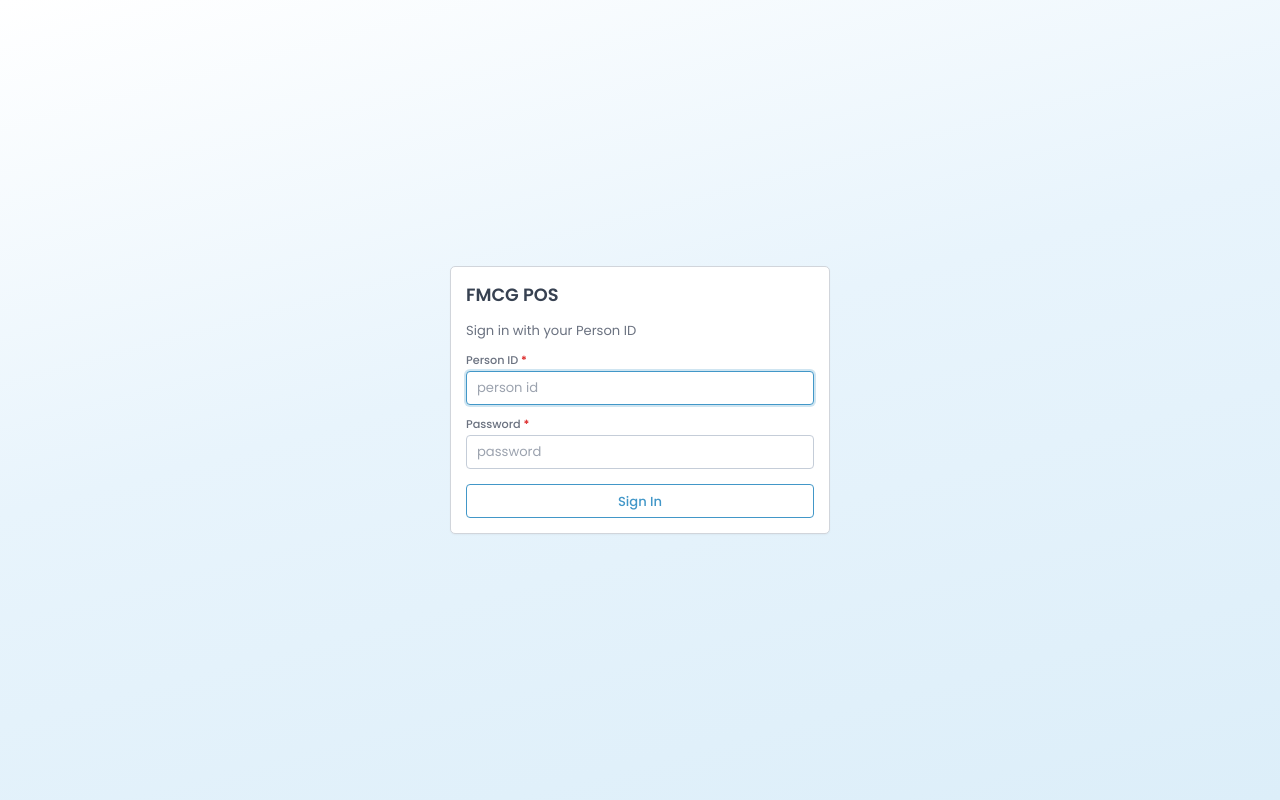
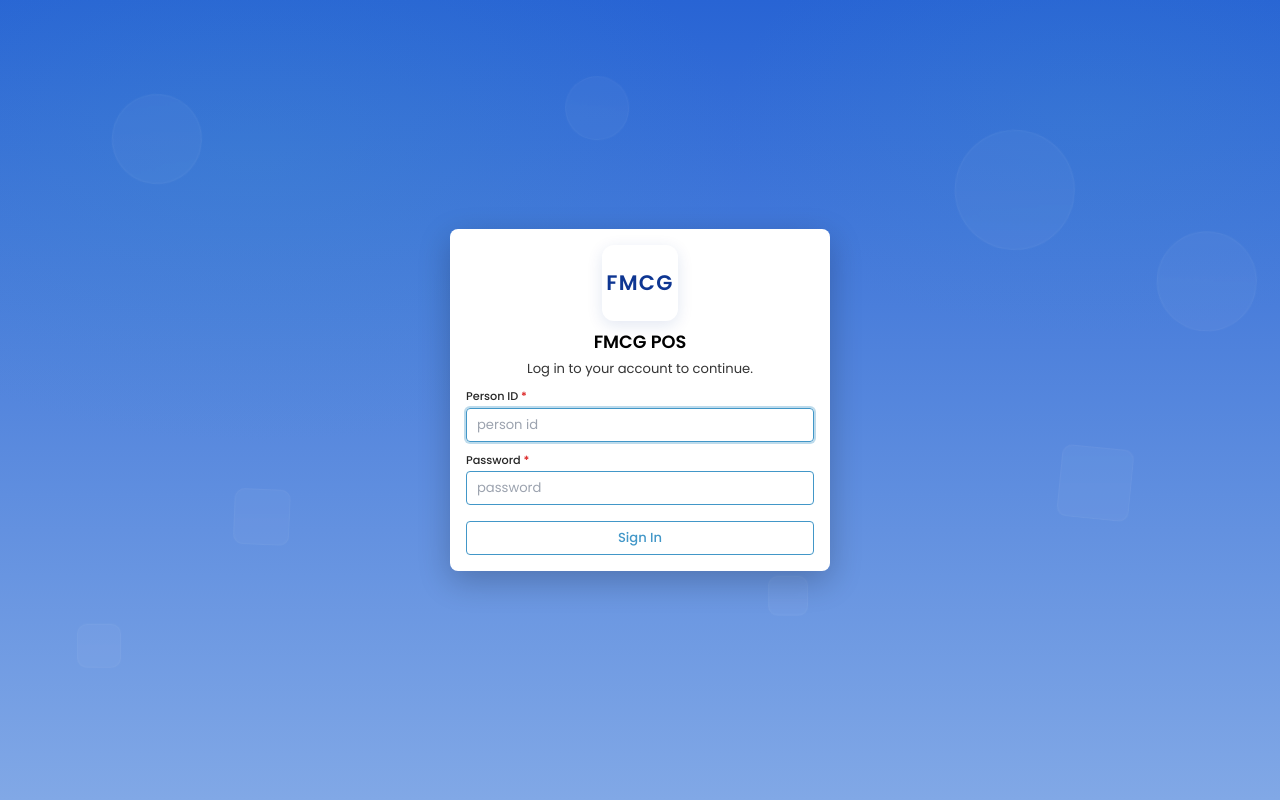
Before and after one commit to harshkathiriya23/POSManager, a Django app: page / in a window 1280 px wide. Run offline with Django 4.2, Linux system fonts and the light colour scheme.

Commit message:
minor change the css

```diff
--- a/application/views.py
+++ b/application/views.py
@@ -35,7 +35,7 @@ class LoginView(View):
             if not candidate.is_active:
                 messages.error(
                     request,
-                    "This account is deactivated. Contact your SuperAdmin or use Django admin to activate it.",
+                    "This account is deactivated. Contact your SuperAdmin to activate it.",
                 )
                 return render(request, self.template_name)
             if not candidate.check_password(password):
--- a/static/css/global.css
+++ b/static/css/global.css
@@ -928,17 +928,118 @@ input[type="file"].form-control {
   align-items: center;
   justify-content: center;
   padding: var(--spacing-xl);
-  background: linear-gradient(165deg, #ffffff 0%, #e8f4fc 45%, #dceef9 100%);
+  position: relative;
+  overflow: hidden;
+  background: radial-gradient(900px 520px at 20% 20%, rgba(66, 151, 200, 0.22) 0%, rgba(14, 54, 146, 0) 55%),
+    radial-gradient(700px 420px at 85% 15%, rgba(66, 151, 200, 0.16) 0%, rgba(14, 54, 146, 0) 52%),
+    linear-gradient(180deg, #2864d4 0%, #81a8e6 100%);
 }
+
+.auth-bg {
+  position: absolute;
+  inset: 0;
+  z-index: 0;
+  pointer-events: none;
+}
+
+.auth-bg .shape {
+  position: absolute;
+  opacity: 0.22;
+  border-radius: 10px;
+  background: rgba(255, 255, 255, 0.14);
+  border: 1px solid rgba(255, 255, 255, 0.16);
+  backdrop-filter: blur(1px);
+  animation: floaty 12s ease-in-out infinite;
+}
+
+.auth-bg .shape.circle {
+  border-radius: 999px;
+}
+
+@keyframes floaty {
+  0% {
+    transform: translate3d(0, 0, 0) rotate(0deg);
+  }
+  50% {
+    transform: translate3d(10px, -18px, 0) rotate(6deg);
+  }
+  100% {
+    transform: translate3d(0, 0, 0) rotate(0deg);
+  }
+}
+
+.auth-bg .shape:nth-child(1) { width: 90px; height: 90px; left: 8%; top: 14%; animation-duration: 14s; }
+.auth-bg .shape:nth-child(2) { width: 56px; height: 56px; left: 18%; top: 62%; animation-duration: 11s; animation-delay: -2s; }
+.auth-bg .shape:nth-child(3) { width: 120px; height: 120px; left: 74%; top: 18%; animation-duration: 16s; animation-delay: -4s; }
+.auth-bg .shape:nth-child(4) { width: 72px; height: 72px; left: 82%; top: 58%; animation-duration: 13s; animation-delay: -1s; }
+.auth-bg .shape:nth-child(5) { width: 40px; height: 40px; left: 60%; top: 72%; animation-duration: 10s; animation-delay: -3s; }
+.auth-bg .shape:nth-child(6) { width: 64px; height: 64px; left: 44%; top: 10%; animation-duration: 15s; animation-delay: -6s; }
+.auth-bg .shape:nth-child(7) { width: 44px; height: 44px; left: 6%; top: 78%; animation-duration: 12s; animation-delay: -5s; }
+.auth-bg .shape:nth-child(8) { width: 100px; height: 100px; left: 90%; top: 30%; animation-duration: 18s; animation-delay: -7s; }
 
 .auth-card {
   width: 100%;
   max-width: 380px;
   padding: var(--spacing-xl) !important;
+  position: relative;
+  z-index: 1;
+  border-radius: 8px;
 }
 
 .auth-card .h1 {
   font-size: var(--font-size-xl);
+}
+
+.auth-logo {
+  text-align: center;
+  margin-bottom: var(--spacing-lg);
+}
+
+.auth-logo-mark {
+  width: 76px;
+  height: 76px;
+  margin: 0 auto var(--spacing-md);
+  border-radius: 12px;
+  background: #ffffff;
+  display: flex;
+  align-items: center;
+  justify-content: center;
+  box-shadow: var(--shadow-md);
+  color: var(--color-primary-dark);
+  font-weight: 700;
+  letter-spacing: 0.06em;
+  font-size: 1.4rem;
+}
+
+.auth-subtitle {
+  text-align: center;
+  color: rgba(0, 0, 0, 0.8);
+  font-size: var(--font-size-sm);
+  margin: 0 0 var(--spacing-lg);
+}
+
+.auth-card .text-muted {
+  color: rgba(0, 0, 0, 0.82);
+}
+
+.auth-card .form-label {
+  color: rgba(0, 0, 0, 0.85);
+}
+
+.auth-card {
+  background: rgb(255, 255, 255);
+  border: 1px solid rgba(255, 255, 255, 0.16);
+  box-shadow: 0 10px 32px rgba(0, 0, 0, 0.22);
+}
+
+.auth-card .form-control {
+  background: rgba(255, 255, 255, 0.96);
+  border-color: #4297C8;
+}
+
+.auth-card .form-control:focus {
+  border-color: var(--color-primary);
+  box-shadow: 0 0 0 2px rgba(66, 151, 200, 0.35);
 }
 
 /* —— Dashboard stats —— */
--- a/templates/auth/login.html
+++ b/templates/auth/login.html
@@ -5,9 +5,23 @@
 
 {% block body %}
 <div class="auth-page">
+  <div class="auth-bg" aria-hidden="true">
+    <span class="shape circle"></span>
+    <span class="shape"></span>
+    <span class="shape circle"></span>
+    <span class="shape"></span>
+    <span class="shape"></span>
+    <span class="shape circle"></span>
+    <span class="shape"></span>
+    <span class="shape circle"></span>
+  </div>
+
   <div class="card auth-card">
-    <h1 class="h1">FMCG POS</h1>
-    <p class="text-muted">Sign in with your Person ID</p>
+    <div class="auth-logo">
+      <div class="auth-logo-mark">FMCG</div>
+      <h1 class="h1" style="margin-bottom:4px;color:#000;">FMCG POS</h1>
+      <p class="auth-subtitle">Log in to your account to continue.</p>
+    </div>
     {% if messages %}
       {% for message in messages %}
         <div class="alert alert-error">{{ message }}</div>
```
Also changed, not shown: 1 other file.
